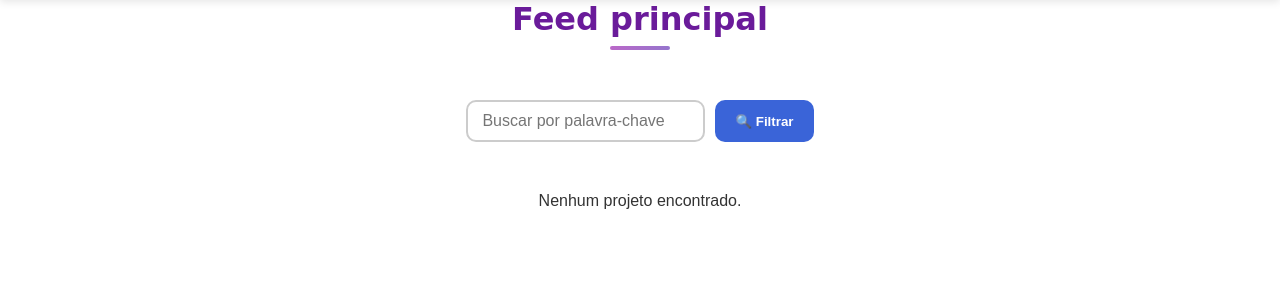
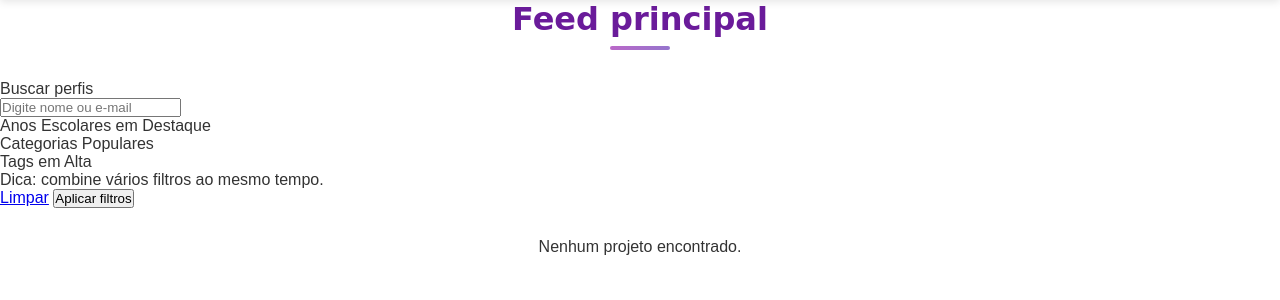
Before and after one commit to LincolnRick/EdVenturers, a Flask app: page /feed in a window 1280 px wide. Shown: the part 60-360 px from the top of the page. Run offline with Flask 3, Linux system fonts and the light colour scheme; a user stored in the database is signed in; data that the repository does not hold is empty; some libraries are stand-ins or nearby versions.

Commit message:
Add unified filter bar with user search and API endpoint

```diff
--- a/taverna/__init__.py
+++ b/taverna/__init__.py
@@ -39,4 +39,7 @@
 from upgrade_banco import upgrade as upgrade_banco
 upgrade_banco()
 
+from taverna.api.routes import api
+app.register_blueprint(api)
+
 from taverna import routes
--- /dev/null
+++ b/taverna/api/__init__.py
@@ -0,0 +1 @@
+# pacote da API
--- a/taverna/routes.py
+++ b/taverna/routes.py
@@ -10,6 +10,7 @@
 from flask_login import login_required, login_user, logout_user, current_user
 import os
 from werkzeug.utils import secure_filename
+from sqlalchemy import or_
 
 from taverna.utils import (
     get_ranking_de_tags,
@@ -115,38 +116,47 @@
     )
 
 
-# ---------------- Feed Global (com filtro por tags) ----------------
+# ---------------- Feed Global com filtros unificados ----------------
 @app.route("/feed", methods=["GET", "POST"])
 @login_required
 def feed():
     form_comentario = FormComentario()
 
-    # Filtros
-    tag_filtro = request.args.get("tag", "").strip()
-    categoria_filtro = request.args.get("categoria", "").strip()
-    ano_filtro = request.args.get("ano", "").strip()
+    # Opções de filtros
+    years = [ano for ano, _ in get_ranking_de_anos(limit=20)]
+    categories = [cat for cat, _ in get_ranking_de_categorias(limit=20)]
+    tags = [tag for tag, _ in get_ranking_de_tags(limit=30)]
+
+    # Valores selecionados
+    sel_years = request.args.getlist('year')
+    sel_cats = request.args.getlist('category')
+    sel_tags = request.args.getlist('tag')
+    q_user = request.args.get('q_user', '').strip()
 
     # Base da query
     query = Projeto.query
 
-    if tag_filtro:
-        query = query.filter(Projeto.tags.ilike(f"%{tag_filtro}%"))
-    if categoria_filtro:
-        query = query.filter(Projeto.categoria == categoria_filtro)
-    if ano_filtro:
-        query = query.filter(Projeto.ano_escolar == ano_filtro)
+    if sel_years:
+        query = query.filter(Projeto.ano_escolar.in_(sel_years))
+    if sel_cats:
+        query = query.filter(Projeto.categoria.in_(sel_cats))
+    if sel_tags:
+        filtros_tag = [Projeto.tags.ilike(f"%{t}%") for t in sel_tags]
+        query = query.filter(or_(*filtros_tag))
+    if q_user:
+        query = query.join(Usuario).filter(
+            or_(Usuario.username.ilike(f"%{q_user}%"), Usuario.email.ilike(f"%{q_user}%"))
+        )
 
-    projetos = query.order_by(Projeto.data_criacao.desc()).all()
+    page = int(request.args.get('page', 1))
+    per_page = 12
+    pagination = query.order_by(Projeto.data_criacao.desc()).paginate(page=page, per_page=per_page, error_out=False)
+    projetos = pagination.items
 
     niveis_autores = {
         projeto.autor.id: calcular_nivel(projeto.autor.pontos)[0]
         for projeto in projetos
     }
-
-    # Rankings
-    tags_rank = get_ranking_de_tags()
-    categorias_rank = get_ranking_de_categorias()
-    anos_rank = get_ranking_de_anos()
 
     if form_comentario.validate_on_submit():
         id_midia = int(request.form["id_midia"])
@@ -160,18 +170,16 @@
         if usuario:
             usuario.pontos = (usuario.pontos or 0) + 2
         database.session.commit()
-        return redirect(url_for("feed", tag=tag_filtro or None, categoria=categoria_filtro or None, ano=ano_filtro or None))
+        return redirect(url_for("feed", **request.args.to_dict(flat=False)))
 
     return render_template(
         "feed.html",
         projetos=projetos,
         form_comentario=form_comentario,
-        tag_filtro=tag_filtro,
-        categoria_filtro=categoria_filtro,
-        ano_filtro=ano_filtro,
-        tags_rank=tags_rank,
-        categorias_rank=categorias_rank,
-        anos_rank=anos_rank,
+        years=years,
+        categories=categories,
+        tags=tags,
+        pagination=pagination,
         niveis_autores=niveis_autores
     )
 
--- a/taverna/templates/feed.html
+++ b/taverna/templates/feed.html
@@ -11,74 +11,9 @@
   <section class="container">
     <h1>Feed principal</h1>
 
-    <!-- 🔍 Barra de busca com filtros unificados -->
-    <form method="GET" action="{{ url_for('feed') }}" class="form-busca-tag">
-      <label for="tag-busca" class="sr-only">Buscar por palavra-chave</label>
-      <input
-        id="tag-busca"
-        type="text"
-        name="tag"
-        placeholder="Buscar por palavra-chave"
-        class="input-tag"
-        value="{{ tag_filtro or '' }}"
-      >
+    {% include "partials/filter_bar.html" %}
 
-
-
-      <button type="submit" class="botao-busca">🔍 Filtrar</button>
-
-      {% if tag_filtro or categoria_filtro or ano_filtro %}
-        <a href="{{ url_for('feed') }}" class="botao-limpar-tag">Limpar</a>
-      {% endif %}
-    </form>
-
-    <!-- Rankings (mantido) -->
-    {% if tags_rank %}
-      <div class="ranking-tags">
-        <h3>🏆 Tags em Alta</h3>
-        <ul class="lista-tags">
-          {% for tag, count in tags_rank %}
-            <li>
-              <a href="{{ url_for('feed', tag=tag) }}" class="tag-ranking">
-                {{ tag }} <span class="badge">{{ count }}</span>
-              </a>
-            </li>
-          {% endfor %}
-        </ul>
-      </div>
-    {% endif %}
-
-    {% if categorias_rank %}
-      <div class="ranking-tags">
-        <h3>📚 Categorias Populares</h3>
-        <ul class="lista-tags">
-          {% for cat, count in categorias_rank %}
-            <li>
-              <a href="{{ url_for('feed', categoria=cat) }}" class="tag-ranking">
-                {{ cat }} <span class="badge">{{ count }}</span>
-              </a>
-            </li>
-          {% endfor %}
-        </ul>
-      </div>
-    {% endif %}
-
-    {% if anos_rank %}
-      <div class="ranking-tags">
-        <h3>🏫 Anos Escolares em Destaque</h3>
-        <ul class="lista-tags">
-          {% for ano, count in anos_rank %}
-            <li>
-              <a href="{{ url_for('feed', ano=ano) }}" class="tag-ranking">
-                {{ ano }} <span class="badge">{{ count }}</span>
-              </a>
-            </li>
-          {% endfor %}
-        </ul>
-      </div>
-    {% endif %}
-
-    <!-- 📂 Lista de projetos -->
+    <!-- Lista de projetos -->
     <div class="linha-feed">
       {% for projeto in projetos %}
         <div class="card-feed">
@@ -136,6 +71,89 @@
         <p>Nenhum projeto encontrado.</p>
       {% endfor %}
     </div>
+
+    {% if pagination and pagination.pages > 1 %}
+      <div class="paginacao">
+        {% if pagination.has_prev %}
+          <a href="{{ url_for('feed', page=pagination.prev_num, **request.args.to_dict(flat=False)) }}">Anterior</a>
+        {% endif %}
+        <span>Página {{ pagination.page }} de {{ pagination.pages }}</span>
+        {% if pagination.has_next %}
+          <a href="{{ url_for('feed', page=pagination.next_num, **request.args.to_dict(flat=False)) }}">Próxima</a>
+        {% endif %}
+      </div>
+    {% endif %}
   </section>
+
+  <script>
+  (function(){
+    const form = document.getElementById('filter-form');
+    const hidden = document.getElementById('hidden-fields');
+    const chips = document.querySelectorAll('.chip-btn');
+
+    function rebuildHidden(){
+      hidden.innerHTML = '';
+      document.querySelectorAll('.chip-active').forEach(ch => {
+        const name = ch.dataset.name;
+        const value = ch.dataset.value;
+        const input = document.createElement('input');
+        input.type = 'hidden';
+        input.name = name;   // múltiplos valores -> getlist()
+        input.value = value;
+        hidden.appendChild(input);
+      });
+    }
+
+    chips.forEach(chip => {
+      chip.addEventListener('click', () => {
+        chip.classList.toggle('chip-active');
+        chip.classList.toggle('chip');
+        rebuildHidden();
+      });
+    });
+
+    // Autocomplete de usuários
+    const search = document.getElementById('user-search');
+    const box = document.getElementById('user-suggestions');
+    let timer;
+
+    function renderSuggestions(items){
+      if (!items.length){ box.classList.add('hidden'); return; }
+      box.innerHTML = items.map(u => `
+        <button type="button" class="w-full text-left px-3 py-2 hover:bg-gray-100"
+                data-name="${u.name}" data-email="${u.email}">
+          <div class="font-medium">${u.name}</div>
+          <div class="text-xs text-gray-500">${u.email}</div>
+        </button>
+      `).join('');
+      box.classList.remove('hidden');
+
+      box.querySelectorAll('button').forEach(btn => {
+        btn.addEventListener('click', () => {
+          search.value = btn.dataset.name;
+          box.classList.add('hidden');
+        });
+      });
+    }
+
+    async function fetchUsers(q){
+      try{
+        const r = await fetch(`/api/users/search?q=${encodeURIComponent(q)}`);
+        if(!r.ok) return renderSuggestions([]);
+        const data = await r.json();
+        renderSuggestions(data.results || []);
+      }catch(e){ renderSuggestions([]); }
+    }
+
+    search.addEventListener('input', () => {
+      clearTimeout(timer);
+      const q = search.value.trim();
+      if (q.length < 2){ box.classList.add('hidden'); return; }
+      timer = setTimeout(() => fetchUsers(q), 180);
+    });
+
+    rebuildHidden();
+  })();
+  </script>
 </body>
 {% endblock %}
--- /dev/null
+++ b/taverna/templates/partials/filter_bar.html
@@ -0,0 +1,81 @@
+<!-- Filter Bar centralizado -->
+<div class="w-full max-w-6xl mx-auto">
+  <form id="filter-form" class="bg-white/70 backdrop-blur rounded-2xl shadow p-4 md:p-6 space-y-4"
+        method="GET" action="{{ url_for('feed') }}">
+
+    <!-- Busca por perfis -->
+    <div class="flex flex-col md:flex-row md:items-center gap-3">
+      <label for="user-search" class="text-sm font-medium text-gray-700 shrink-0">
+        Buscar perfis
+      </label>
+      <div class="relative w-full">
+        <input id="user-search" name="q_user" type="text"
+               placeholder="Digite nome ou e-mail"
+               class="w-full rounded-xl border border-gray-300 px-4 py-2 focus:outline-none focus:ring-2 focus:ring-indigo-500"
+               autocomplete="off" value="{{ request.args.get('q_user','') }}">
+        <div id="user-suggestions"
+             class="absolute z-20 mt-1 w-full rounded-xl border bg-white shadow hidden max-h-60 overflow-auto"></div>
+      </div>
+    </div>
+
+    <!-- Chips multi-seleção -->
+    <div class="grid grid-cols-1 md:grid-cols-3 gap-4">
+      <div>
+        <div class="text-sm font-semibold mb-2">Anos Escolares em Destaque</div>
+        <div class="flex flex-wrap gap-2">
+          {% for year in years %}
+            {% set active = year|string in request.args.getlist('year') %}
+            <button type="button"
+                    class="chip-btn {{ 'chip-active' if active else 'chip' }}"
+                    data-name="year" data-value="{{ year }}">{{ year }}</button>
+          {% endfor %}
+        </div>
+      </div>
+
+      <div>
+        <div class="text-sm font-semibold mb-2">Categorias Populares</div>
+        <div class="flex flex-wrap gap-2">
+          {% for c in categories %}
+            {% set active = c in request.args.getlist('category') %}
+            <button type="button"
+                    class="chip-btn {{ 'chip-active' if active else 'chip' }}"
+                    data-name="category" data-value="{{ c }}">{{ c }}</button>
+          {% endfor %}
+        </div>
+      </div>
+
+      <div>
+        <div class="text-sm font-semibold mb-2">Tags em Alta</div>
+        <div class="flex flex-wrap gap-2">
+          {% for t in tags %}
+            {% set active = t in request.args.getlist('tag') %}
+            <button type="button"
+                    class="chip-btn {{ 'chip-active' if active else 'chip' }}"
+                    data-name="tag" data-value="{{ t }}">#{{ t }}</button>
+          {% endfor %}
+        </div>
+      </div>
+    </div>
+
+    <div id="hidden-fields"></div>
+
+    <div class="flex items-center justify-between pt-2">
+      <div class="text-xs text-gray-500">
+        Dica: combine vários filtros ao mesmo tempo.
+      </div>
+      <div class="flex gap-2">
+        <a href="{{ url_for('feed') }}"
+           class="rounded-xl border px-4 py-2 text-sm">Limpar</a>
+        <button type="submit"
+                class="rounded-xl bg-indigo-600 text-white px-4 py-2 text-sm hover:bg-indigo-700">
+          Aplicar filtros
+        </button>
+      </div>
+    </div>
+  </form>
+</div>
+
+<style>
+  .chip{ @apply rounded-full border border-gray-300 px-3 py-1 text-sm hover:border-indigo-400; }
+  .chip-active{ @apply rounded-full bg-indigo-600 text-white px-3 py-1 text-sm; }
+</style>
```
Also changed, not shown: taverna/api/routes.py (added, +19 -0 lines).
